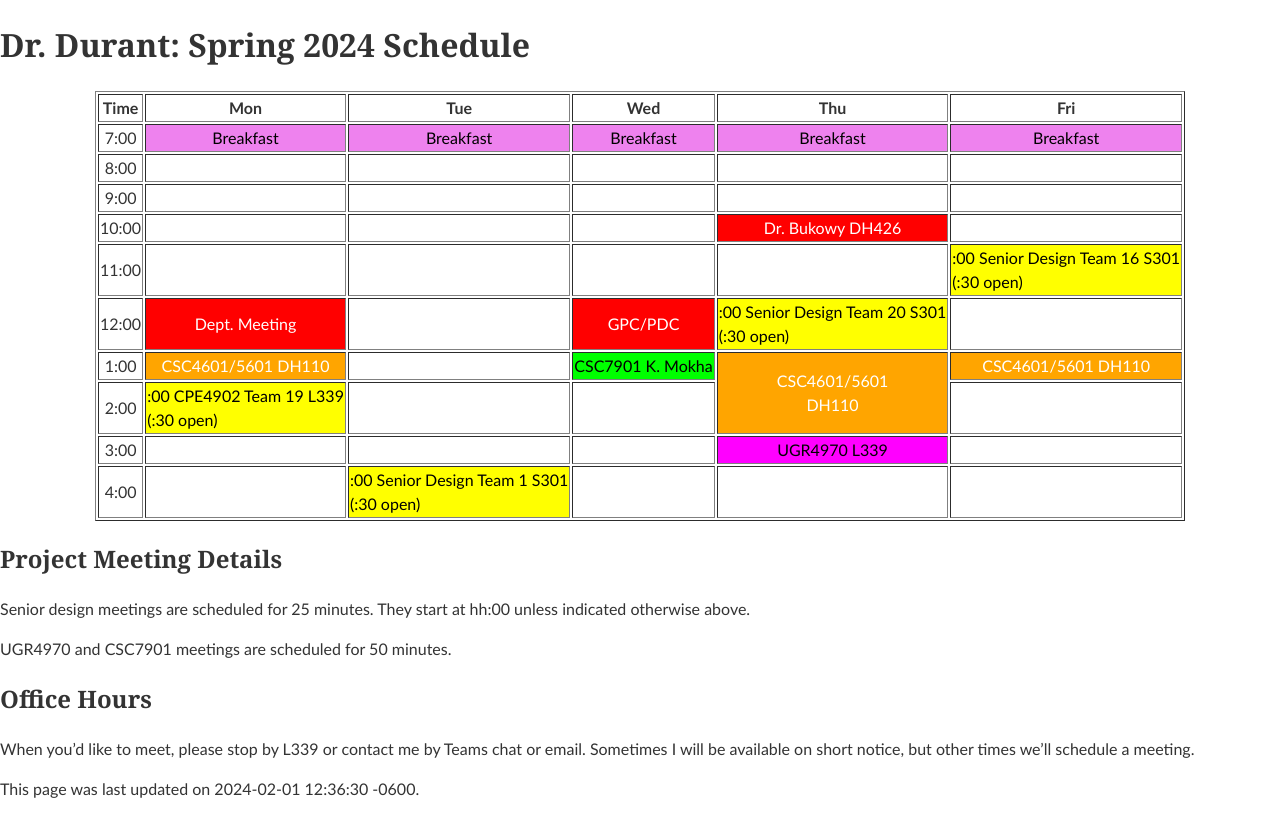
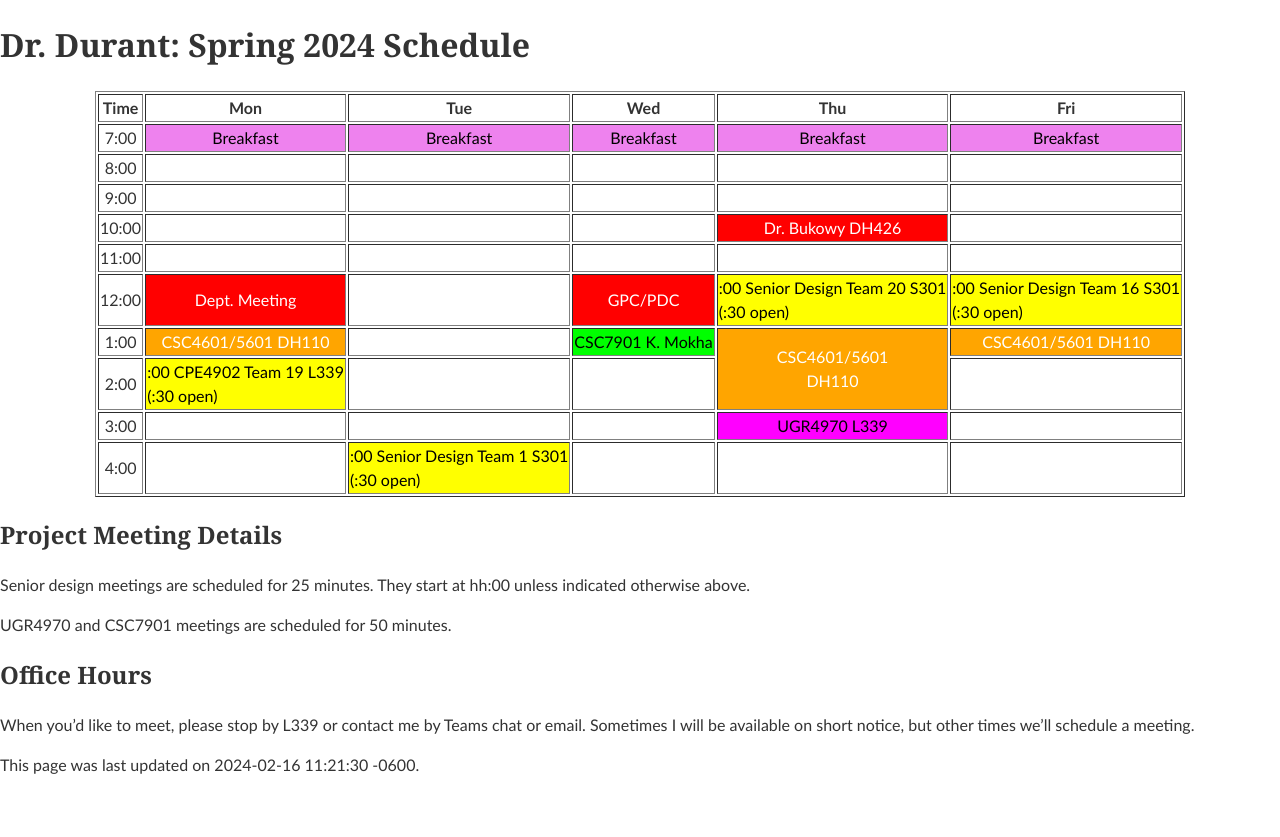
Before and after one commit to edurant/edurant.github.io, a Jekyll site: the page built from sched/s24.md, in a window 1280 px wide. Shown: the top 837 px of the page. Built offline with Jekyll 4.4.1, drawn with Linux system fonts in a browser that asks for light colours.

Commit message:
Reschedule senior design team

```diff
--- a/sched/s24.md
+++ b/sched/s24.md
@@ -1,6 +1,6 @@
 ---
 title: "Dr. Durant: Spring 2024 Schedule"
-date: 2024-02-01 12:36:30 -0600
+date: 2024-02-16 11:21:30 -0600
 ---
 
 <style type="text/css">
@@ -20,8 +20,8 @@ td.lunch   { background-color: violet;  color: black;   }
 <tr><td>8:00</td>   <td>&nbsp;</td>                                                     <td>&nbsp;</td>                                                         <td>&nbsp;</td>                                 <td>&nbsp;</td>                                                         <td>&nbsp;</td>                                                         </tr>
 <tr><td>9:00</td>   <td>&nbsp;</td>                                                     <td>&nbsp;</td>                                                         <td>&nbsp;</td>                                 <td>&nbsp;</td>                                                         <td>&nbsp;</td>                                                         </tr>
 <tr><td>10:00</td>  <td>&nbsp;</td>                                                     <td>&nbsp;</td>                                                         <td>&nbsp;</td>                                 <td class="am">Dr. Bukowy DH426</td>                                    <td>&nbsp;</td>                                                         </tr>
-<tr><td>11:00</td>  <td>&nbsp;</td>                                                     <td>&nbsp;</td>                                                         <td>&nbsp;</td>                                 <td>&nbsp;</td>                                                         <td class="cpe4902">:00 Senior Design Team 16 S301<br/>(:30 open)</td>  </tr>
-<tr><td>12:00</td>  <td class="am">Dept. Meeting</td>                                   <td>&nbsp;</td>                                                         <td class="am">GPC/PDC</td>                     <td class="cpe4902">:00 Senior Design Team 20 S301<br/>(:30 open)</td>  <td>&nbsp;</td>                                                         </tr>
+<tr><td>11:00</td>  <td>&nbsp;</td>                                                     <td>&nbsp;</td>                                                         <td>&nbsp;</td>                                 <td>&nbsp;</td>                                                         <td>&nbsp;</td>                                                         </tr>
+<tr><td>12:00</td>  <td class="am">Dept. Meeting</td>                                   <td>&nbsp;</td>                                                         <td class="am">GPC/PDC</td>                     <td class="cpe4902">:00 Senior Design Team 20 S301<br/>(:30 open)</td>  <td class="cpe4902">:00 Senior Design Team 16 S301<br/>(:30 open)</td>  </tr>
 <tr><td>1:00</td>   <td class="csc4601">CSC4601/5601&nbsp;DH110</td>                    <td>&nbsp;</td>                                                         <td class="csc7901">CSC7901 K.&nbsp;Mokha</td>  <td rowspan="2" class="csc4601">CSC4601/5601<br/>DH110</td>             <td class="csc4601">CSC4601/5601&nbsp;DH110</td>                        </tr>
 <tr><td>2:00</td>   <td class="cpe4902">:00 CPE4902 Team 19 L339<br/>(:30 open)</td>    <td>&nbsp;</td>                                                         <td>&nbsp;</td>                                                                                                         <td>&nbsp;</td>                                                         </tr>
 <tr><td>3:00</td>   <td>&nbsp;</td>                                                     <td>&nbsp;</td>                                                         <td>&nbsp;</td>                                 <td class="ugr4970">UGR4970 L339</td>                                   <td>&nbsp;</td>                                                         </tr>
```
